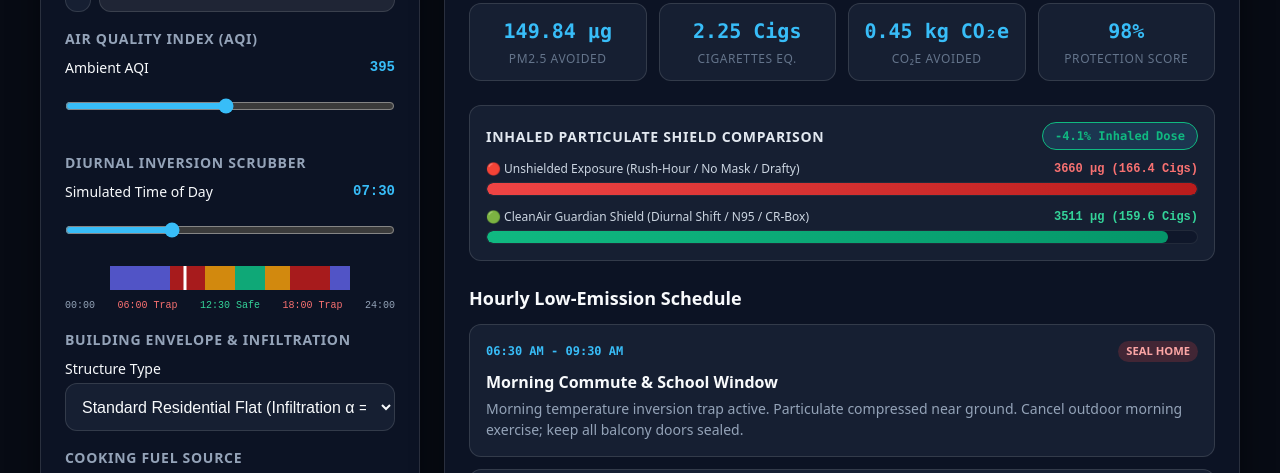
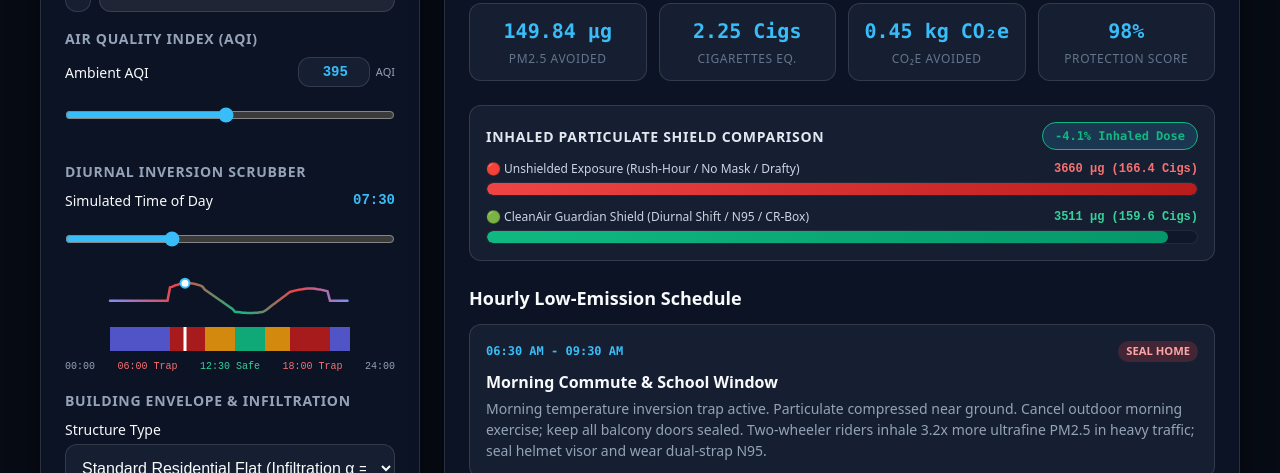
Before and after one commit to piyushmakhija28/prompt-war-challenge-6-clean-air-assistant, a website with bundled scripts: page index.html in a window 1280 px wide. Shown: the part 275-748 px from the top of the page. Built offline with nearby package versions, Linux system fonts and the light colour scheme.

Commit message:
feat: complete micro-reactive signals graph, analytical diurnal spline curve, and deep lifestyle routine tailoring

```diff
--- a/index.html
+++ b/index.html
@@ -55,11 +55,14 @@
 
       <fieldset class="form-fieldset">
         <legend class="form-legend">Air Quality Index (AQI)</legend>
-        <div class="form-label">
+        <div class="form-label" style="display:flex; justify-content:space-between; align-items:center;">
           <span>Ambient AQI</span>
-          <span id="label-aqi-value" style="font-family:monospace; font-weight:700; color:#38bdf8;">395</span>
+          <div style="display:flex; align-items:center; gap:6px;">
+            <input type="number" id="input-aqi-number" class="form-input" style="width:72px; text-align:right; font-family:monospace; font-weight:700; color:#38bdf8; padding:3px 6px; min-height:30px; font-size:14px;" min="10" max="800" value="395" aria-label="Exact Ambient Air Quality Index">
+            <span style="font-size:11px; color:#94a3b8;">AQI</span>
+          </div>
         </div>
-        <input type="range" id="input-aqi-slider" class="range-slider" min="10" max="800" step="5" value="395" aria-label="Ambient Air Quality Index">
+        <input type="range" id="input-aqi-slider" class="range-slider" min="10" max="800" step="5" value="395" aria-label="Ambient Air Quality Index Slider">
       </fieldset>
 
       <fieldset class="form-fieldset">
@@ -70,8 +73,25 @@
         </div>
         <input type="range" id="input-time-slider" class="range-slider" min="0" max="23.75" step="0.25" value="7.5" aria-label="Diurnal Time Scrubber">
 
+        <!-- Continuous Analytical 24-Hour Inversion Spline Curve -->
+        <div class="diurnal-curve-wrapper" style="margin-top:8px; margin-bottom:4px; position:relative;">
+          <svg id="svg-diurnal-spline" viewBox="0 0 240 40" style="width:100%; height:40px; overflow:visible;" aria-label="24-Hour Atmospheric Boundary Layer Inversion Curve">
+            <defs>
+              <linearGradient id="curveGradient" x1="0" y1="0" x2="1" y2="0">
+                <stop offset="0%" stop-color="#818cf8"/>
+                <stop offset="28%" stop-color="#ef4444"/>
+                <stop offset="55%" stop-color="#10b981"/>
+                <stop offset="78%" stop-color="#ef4444"/>
+                <stop offset="100%" stop-color="#818cf8"/>
+              </linearGradient>
+            </defs>
+            <path id="svg-spline-path" d="" fill="none" stroke="url(#curveGradient)" stroke-width="2.5" stroke-linecap="round"/>
+            <circle id="svg-spline-marker" cx="75" cy="20" r="4.5" fill="#ffffff" stroke="#38bdf8" stroke-width="2"/>
+          </svg>
+        </div>
+
         <!-- Interactive SVG Diurnal Inversion Bar -->
-        <div style="margin-top:6px;">
+        <div style="margin-top:4px;">
           <svg id="svg-diurnal-bar" viewBox="0 0 240 24" style="width:100%; height:24px; border-radius:6px; overflow:hidden;" aria-label="24-Hour Diurnal Inversion Timeline">
             <rect x="0" y="0" width="60" height="24" fill="#6366f1" opacity="0.8"></rect>
             <rect x="60" y="0" width="35" height="24" fill="#b91c1c" opacity="0.9"></rect>
--- a/src/js/air-quality-engine.js
+++ b/src/js/air-quality-engine.js
@@ -122,6 +122,45 @@ export function getDiurnalInversion(hourDecimal, baseAQI) {
 }
 
 /**
+ * Generates continuous 24-hour Diurnal Inversion Spline coordinates and SVG path data.
+ * Samples at 15-minute intervals (N = 96 points) across the astronomical cycle.
+ * ViewBox domain: width = 240, height = 40.
+ *
+ * @param {number} [baseAQI=100] - Baseline Air Quality Index.
+ * @returns {{ points: Array<{hour: number, multiplier: number, effectiveAQI: number, x: number, y: number}>, pathD: string }}
+ */
+export function generateDiurnalCurve(baseAQI = 100) {
+  const points = [];
+  const steps = 96;
+  let pathD = '';
+
+  for (let i = 0; i < steps; i++) {
+    const hour = (i / steps) * 24;
+    const inv = getDiurnalInversion(hour, baseAQI);
+    const x = Math.round((hour / 24) * 240 * 10) / 10;
+    const normalized = (inv.multiplier - 0.85) / (2.20 - 0.85);
+    const clamped = Math.max(0, Math.min(1, normalized));
+    const y = Math.round((36 - clamped * 30) * 10) / 10;
+
+    points.push({
+      hour,
+      multiplier: inv.multiplier,
+      effectiveAQI: inv.effectiveAQI,
+      x,
+      y
+    });
+
+    if (i === 0) {
+      pathD += `M ${x} ${y}`;
+    } else {
+      pathD += ` L ${x} ${y}`;
+    }
+  }
+
+  return { points, pathD };
+}
+
+/**
  * Computes composite vulnerability scaling multiplier from the 5-bit integer bitfield.
  * Baseline susceptibility is 1.00; each biological risk adds additive physiological weighting.
  * Complexity: O(1) time, O(1) space.
--- a/src/js/app.js
+++ b/src/js/app.js
@@ -7,13 +7,14 @@
  */
 
 import { VULN_FLAGS, DEFAULT_PRESET, METRO_BASIN_PRESETS, METRO_BASIN_COORDINATES } from './config.js';
-import { getDiurnalInversion, DiurnalRingBuffer } from './air-quality-engine.js';
+import { getDiurnalInversion, DiurnalRingBuffer, generateDiurnalCurve } from './air-quality-engine.js';
 import { SecureKeyStore, GeminiPlanProvider } from './gemini-service.js';
 import { contextToHashToken, hashTokenToContext } from './state-codec.js';
 import { globalEventBus } from './event-bus.js';
 import { calculateRoomClearance, findNearestBasin } from './cadr-calculator.js';
 import { aqiToMassConcentration } from './impact-calculator.js';
 import { IAQ_HACKS_CATALOG } from './offline-advisor.js';
+import { createSignal, createComputed, createEffect } from './signals.js';
 
 /**
  * Algebraic Result Monad representing either Success (Ok) or Failure (Err).
@@ -147,6 +148,42 @@ export const state = {
  * 24-Hour Diurnal Telemetry Ring Buffer pre-allocated in Float64Array.
  */
 export const diurnalHistory = new DiurnalRingBuffer(24);
+
+/**
+ * Micro-reactive state signals for fine-grained dependency tracking.
+ */
+export const [aqiSignal, setAqiSignal] = createSignal(DEFAULT_PRESET.aqi);
+export const [timeSignal, setTimeSignal] = createSignal(7.5);
+export const activeInversionSignal = createComputed(() => getDiurnalInversion(timeSignal(), aqiSignal()));
+
+/**
+ * Renders the analytical continuous 24-hour diurnal spline curve.
+ */
+export function renderDiurnalSplineCurve() {
+  const curve = generateDiurnalCurve(state.aqi);
+  const pathEl = document.getElementById('svg-spline-path');
+  if (pathEl) {
+    pathEl.setAttribute('d', curve.pathD);
+  }
+  updateSplineMarker(state.simulatedHour !== null && state.simulatedHour !== undefined ? state.simulatedHour : 7.5);
+}
+
+/**
+ * Updates marker dot position on the diurnal spline curve.
+ * @param {number} hour - Hour decimal.
+ */
+export function updateSplineMarker(hour) {
+  const marker = document.getElementById('svg-spline-marker');
+  if (!marker) return;
+  const h = ((Number(hour) % 24) + 24) % 24;
+  const x = Math.round((h / 24) * 240 * 10) / 10;
+  const inv = getDiurnalInversion(h, state.aqi);
+  const normalized = (inv.multiplier - 0.85) / (2.20 - 0.85);
+  const clamped = Math.max(0, Math.min(1, normalized));
+  const y = Math.round((36 - clamped * 30) * 10) / 10;
+  marker.setAttribute('cx', String(x));
+  marker.setAttribute('cy', String(y));
+}
 
 /**
  * Screen Reader announcement throttle timestamp.
@@ -430,21 +467,38 @@ export function initApp() {
     });
   }
 
-  // 3. AQI Slider
+  // 3. AQI Controls (Slider & Direct Number Input)
   const aqiSlider = document.getElementById('input-aqi-slider');
-  const aqiLabel = document.getElementById('label-aqi-value');
+  const aqiNumberInput = document.getElementById('input-aqi-number');
   if (aqiSlider) {
     aqiSlider.value = String(state.aqi);
-    if (aqiLabel) aqiLabel.textContent = String(state.aqi);
+    if (aqiNumberInput) aqiNumberInput.value = String(state.aqi);
 
     aqiSlider.addEventListener('input', (e) => {
       const val = Number(e.target.value);
       state.aqi = val;
-      if (aqiLabel) aqiLabel.textContent = String(val);
+      setAqiSignal(val);
+      if (aqiNumberInput) aqiNumberInput.value = String(val);
       syncUrlHash();
+      renderDiurnalSplineCurve();
     });
 
     aqiSlider.addEventListener('change', () => {
+      triggerPlanGeneration();
+    });
+  }
+
+  if (aqiNumberInput) {
+    aqiNumberInput.addEventListener('input', (e) => {
+      const val = Math.max(10, Math.min(800, Number(e.target.value) || 10));
+      state.aqi = val;
+      setAqiSignal(val);
+      if (aqiSlider) aqiSlider.value = String(val);
+      syncUrlHash();
+      renderDiurnalSplineCurve();
+    });
+
+    aqiNumberInput.addEventListener('change', () => {
       triggerPlanGeneration();
     });
   }
@@ -456,6 +510,7 @@ export function initApp() {
     timeSlider.addEventListener('input', (e) => {
       const val = Number(e.target.value);
       state.simulatedHour = val;
+      setTimeSignal(val);
       const hours = Math.floor(val);
       const mins = Math.floor((val - hours) * 60);
       const timeStr = `${String(hours).padStart(2, '0')}:${String(mins).padStart(2, '0')}`;
@@ -467,6 +522,7 @@ export function initApp() {
         needle.setAttribute('x1', String(x));
         needle.setAttribute('x2', String(x));
       }
+      updateSplineMarker(val);
       syncUrlHash();
     });
 
@@ -755,6 +811,9 @@ export function initApp() {
     });
   }
 
+  // Initial render of diurnal spline curve
+  renderDiurnalSplineCurve();
+
   // Initial generation
   triggerPlanGeneration();
 }
--- a/src/js/offline-advisor.js
+++ b/src/js/offline-advisor.js
@@ -199,13 +199,30 @@ export function generateOfflineCleanAirPlan(ctx, options = {}) {
 
   const protectionScore = Math.min(98, Math.round(65 + (dosageAvoided / 12) * 5));
 
+  let morningCommuteAdvice = rawAQI > 250
+    ? 'Morning temperature inversion trap active. Particulate compressed near ground. Cancel outdoor morning exercise; keep all balcony doors sealed.'
+    : 'Moderate morning haze. Use well-fitted N95 mask if commuting.';
+  if (ctx.commuteMode === 'two_wheeler') {
+    morningCommuteAdvice += ' Two-wheeler riders inhale 3.2x more ultrafine PM2.5 in heavy traffic; seal helmet visor and wear dual-strap N95.';
+  } else if (ctx.commuteMode === 'walk_cycle') {
+    morningCommuteAdvice += ' Deep inhalation while cycling/walking increases particulate deposition; reschedule transit to post-noon solar window.';
+  }
+
+  let eveningAdvice = 'Secondary evening inversion trap forming. Re-seal windows and engage Corsi-Rosenthal filter on high speed.';
+  if (ctx.cookingMethod === 'biomass') {
+    eveningAdvice += ' Biomass fuel produces toxic indoor carbon monoxide and fine soot; cook outdoors or run continuous cross-draft exhaust.';
+  } else if (ctx.cookingMethod === 'lpg' || ctx.cookingMethod === 'png') {
+    eveningAdvice += ' Gas burners generate significant NO2 spikes; turn kitchen exhaust hood on 2 minutes before lighting flame.';
+  }
+  if (ctx.heatingMethod === 'open_fire' || ctx.heatingMethod === 'space_heater') {
+    eveningAdvice += ' Avoid unvented radiant coils or open flame during sleep to prevent severe nocturnal CO buildup.';
+  }
+
   const hourlyRoutines = [
     {
       timeSlot: '06:30 AM - 09:30 AM',
       activity: 'Morning Commute & School Window',
-      recommendation: rawAQI > 250
-        ? 'Morning temperature inversion trap active. Particulate compressed near ground. Cancel outdoor morning exercise; keep all balcony doors sealed.'
-        : 'Moderate morning haze. Use well-fitted N95 mask if commuting by two-wheeler.',
+      recommendation: morningCommuteAdvice,
       actionType: 'SEAL_HOME'
     },
     {
@@ -223,7 +240,7 @@ export function generateOfflineCleanAirPlan(ctx, options = {}) {
     {
       timeSlot: '06:00 PM - 09:30 PM',
       activity: 'Evening Rush & Dinner Preparation',
-      recommendation: 'Secondary evening inversion trap forming. Keep kitchen exhaust on during cooking; re-seal windows and engage Corsi-Rosenthal filter on high speed.',
+      recommendation: eveningAdvice,
       actionType: 'COMMUTE_SHIELD'
     }
   ];
```
Also changed, not shown: test/run-tests.js (+48 -1 lines), README.md.
